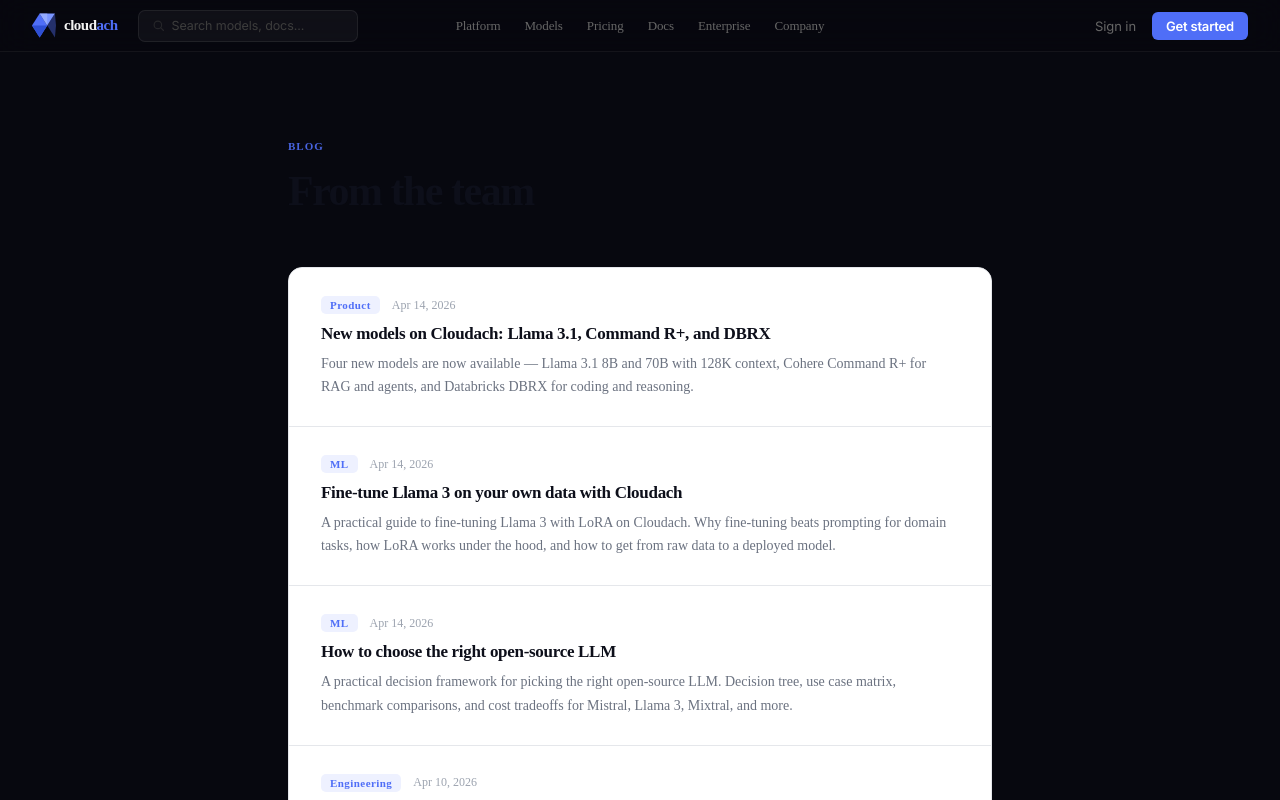
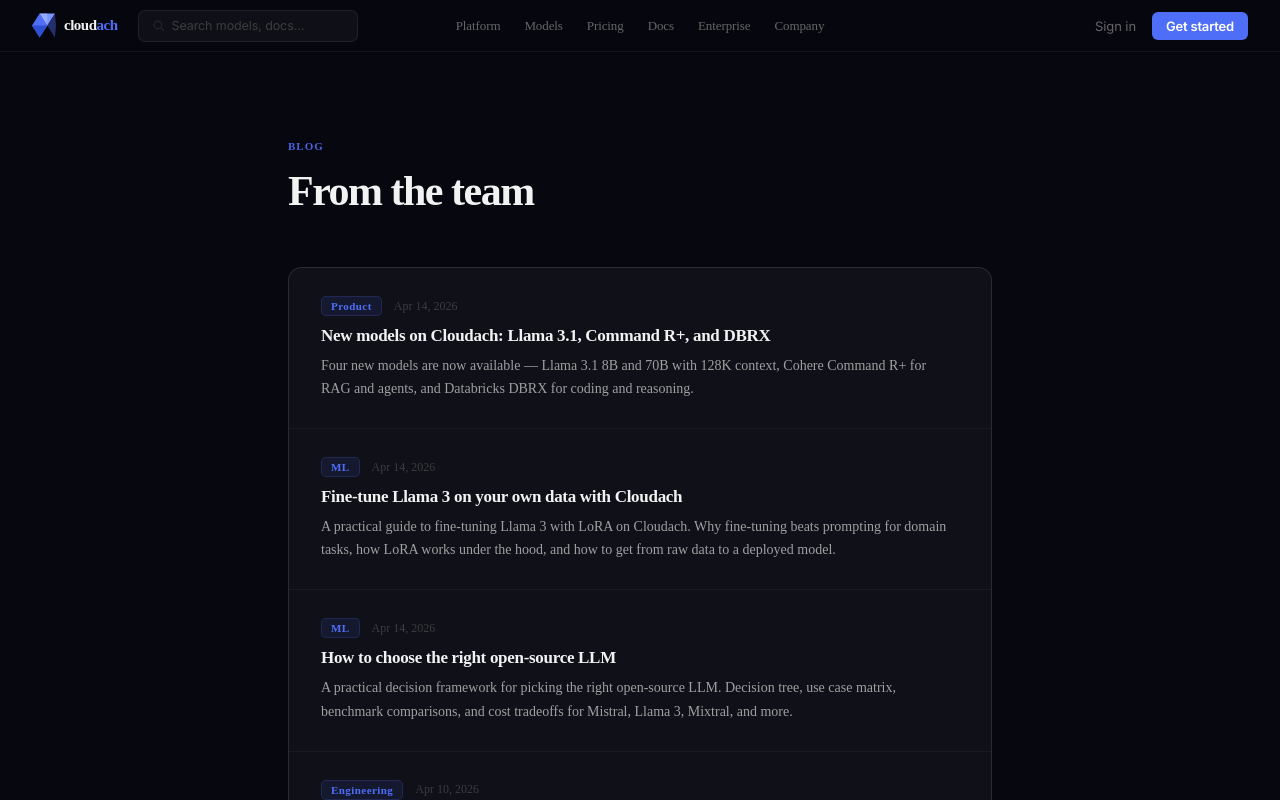
Before and after one commit to jlkdevelop/cloudach, a Next.js app: page /blog in a window 1280 px wide. Shown: the top 800 px of the page. Built offline with nearby package versions, Linux system fonts and the light colour scheme.

Commit message:
fix(pages): dark theme sweep — privacy, terms, acceptable-use, blog

```diff
--- a/pages/blog.jsx
+++ b/pages/blog.jsx
@@ -61,25 +61,27 @@
         <meta name="twitter:description" content="Engineering deep dives, product updates, and LLM infrastructure insights from the Cloudach team." />
       </Head>
       <Nav />
-      <main style={{ maxWidth: 800, margin: '0 auto', padding: '88px 48px' }}>
+      <main style={{ background: '#07080f', minHeight: '100vh' }}>
+      <div style={{ maxWidth: 800, margin: '0 auto', padding: '88px 48px' }}>
         <div className="sec-tag">Blog</div>
-        <h1 style={{ fontSize: 42, fontWeight: 700, letterSpacing: -1.5, lineHeight: 1.12, color: '#0D0F1A', margin: '16px 0 52px' }}>
+        <h1 style={{ fontSize: 42, fontWeight: 700, letterSpacing: -1.5, lineHeight: 1.12, color: 'var(--text-1)', margin: '16px 0 52px' }}>
           From the team
         </h1>
-        <div style={{ display: 'flex', flexDirection: 'column', gap: 1, background: '#E5E7EB', border: '1px solid #E5E7EB', borderRadius: 14, overflow: 'hidden' }}>
+        <div style={{ display: 'flex', flexDirection: 'column', gap: 1, background: 'var(--border)', border: '1px solid var(--border)', borderRadius: 14, overflow: 'hidden' }}>
           {posts.map(p => (
-            <Link href={p.slug} key={p.title} style={{ background: '#fff', padding: '28px 32px', display: 'block', textDecoration: 'none', transition: 'background 0.1s' }}
-              onMouseEnter={e => e.currentTarget.style.background='#F9FAFB'}
-              onMouseLeave={e => e.currentTarget.style.background='#fff'}>
+            <Link href={p.slug} key={p.title} style={{ background: 'var(--bg-1)', padding: '28px 32px', display: 'block', textDecoration: 'none', transition: 'background 0.15s' }}
+              onMouseEnter={e => e.currentTarget.style.background='var(--bg-2)'}
+              onMouseLeave={e => e.currentTarget.style.background='var(--bg-1)'}>
               <div style={{ display: 'flex', gap: 12, alignItems: 'center', marginBottom: 10 }}>
-                <span style={{ fontSize: 11, fontWeight: 700, color: '#4F6EF7', background: '#EEF1FF', padding: '3px 9px', borderRadius: 5, letterSpacing: '0.04em' }}>{p.tag}</span>
-                <span style={{ fontSize: 12, color: '#9CA3AF' }}>{p.date}</span>
+                <span style={{ fontSize: 11, fontWeight: 700, color: 'var(--brand)', background: 'rgba(79,110,247,0.10)', padding: '3px 9px', borderRadius: 5, letterSpacing: '0.04em', border: '1px solid rgba(79,110,247,0.18)' }}>{p.tag}</span>
+                <span style={{ fontSize: 12, color: 'var(--text-4)' }}>{p.date}</span>
               </div>
-              <h2 style={{ fontSize: 17, fontWeight: 700, color: '#0D0F1A', letterSpacing: -0.3, marginBottom: 8 }}>{p.title}</h2>
-              <p style={{ fontSize: 14, color: '#6B7280', lineHeight: 1.65 }}>{p.desc}</p>
+              <h2 style={{ fontSize: 17, fontWeight: 700, color: 'var(--text-1)', letterSpacing: -0.3, marginBottom: 8 }}>{p.title}</h2>
+              <p style={{ fontSize: 14, color: 'var(--text-2)', lineHeight: 1.65 }}>{p.desc}</p>
             </Link>
           ))}
         </div>
+      </div>
       </main>
       <Footer />
     </>
```
Also changed, not shown: pages/acceptable-use.jsx (+9 -7 lines), pages/privacy.jsx (+9 -7 lines), pages/terms.jsx (+9 -7 lines).
